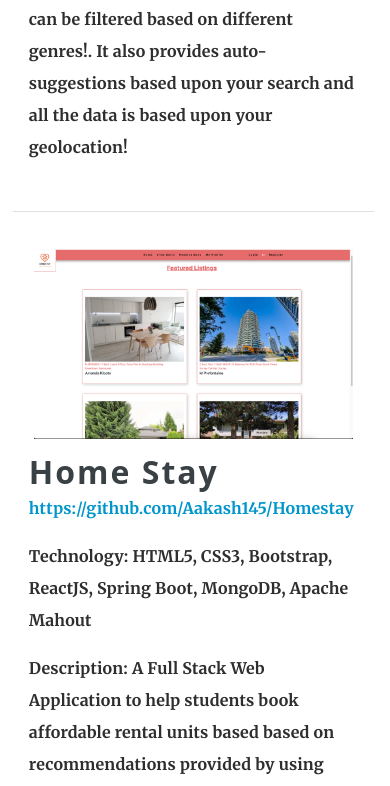
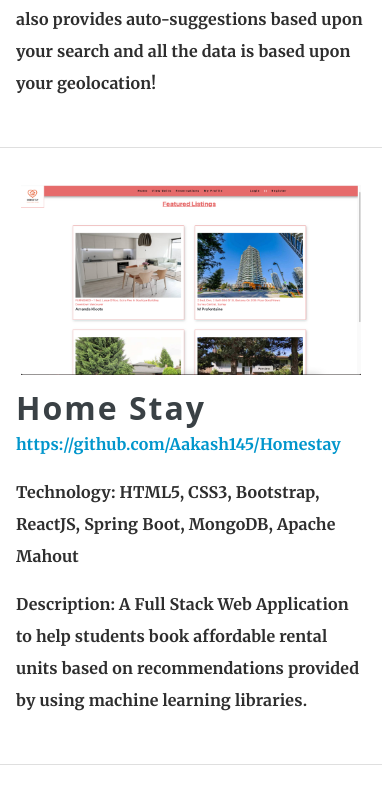
Before and after one commit to Aakash145/aakashPortfolio, a React (Create React App) app: page /projects in a window 390 px wide. Shown: the part 1163-1949 px from the top of the page. Built offline with nearby package versions, Linux system fonts and the light colour scheme.

Commit message:
Fixed Responsiveness

```diff
--- a/src/components/about/About.jsx
+++ b/src/components/about/About.jsx
@@ -15,7 +15,7 @@ export default function About(){
         If you would like to have a conversation about movies, games and life, <small><a href="mailTo:aakashsaini769@gmail.com">Ping me!</a></small>
         </p>
         </section>
-        <main>
+        <main className="aboutSec">
             <div className="about">
             <h3>About me</h3>
             <p id="details">I love spending time on finding and fixing little issues along with learning new technologies.
--- a/src/components/about/about.css
+++ b/src/components/about/about.css
@@ -74,6 +74,10 @@ main{
     text-align: left;
 }
 
+.aboutSec{
+    margin-left: 15rem;
+}
+
 #details{
     margin-top: 0;
     margin-bottom: 1rem;
@@ -135,6 +139,9 @@ a{
         flex-direction: column;
     }
 
+    .aboutSec{
+        margin-left: auto;
+    }
     .contact h3{
         padding: 1.3rem 0rem;
         padding-left: 0rem;
@@ -160,3 +167,13 @@ a{
     }
 
 }
+
+@media only screen
+and (min-device-width: 768px)
+and (max-device-width: 1024px)
+and (-webkit-min-device-pixel-ratio: 1) {
+    .aboutSec{
+        margin-left: auto;
+    }
+
+}
--- a/src/components/projects/data.js
+++ b/src/components/projects/data.js
@@ -18,7 +18,7 @@ export const projects = [
       title: "Home Stay",
       technology: "HTML5, CSS3, Bootstrap, ReactJS, Spring Boot, MongoDB, Apache Mahout",
       description:
-        "A Full Stack Web Application to help students book affordable rental units based based on recommendations provided by using machine learning libraries.",
+        "A Full Stack Web Application to help students book affordable rental units based on recommendations provided by using machine learning libraries.",
       image: homeStay,
       github: "https://github.com/Aakash145/Homestay",
     },
--- a/src/components/projects/projects.css
+++ b/src/components/projects/projects.css
@@ -121,6 +121,11 @@ section{
         padding: auto;
     }
 
+    .project{
+        margin-left: -1rem;
+        margin-right: -1.5rem;
+    }
+
     #projTitle, #projectDetails h3{
         font-weight: 700;
         line-height: 1.25;
--- a/src/components/work/work.css
+++ b/src/components/work/work.css
@@ -108,6 +108,10 @@ li{
 
     }
 
+    #workDiv{
+        margin-left: 0.3rem;
+    }
+
         section{
             padding: 1rem;
         }
```
